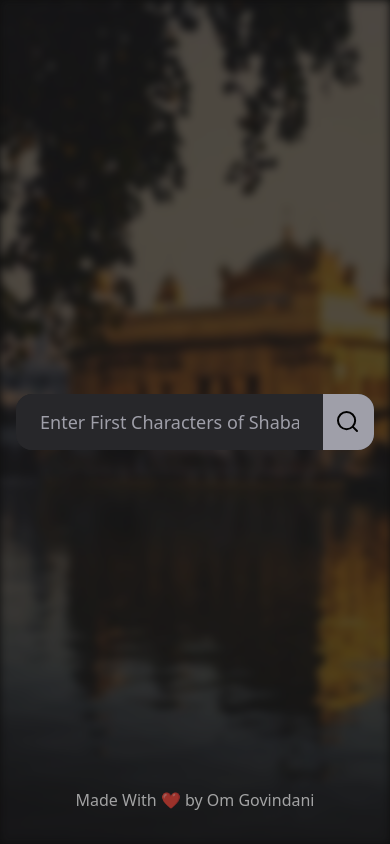
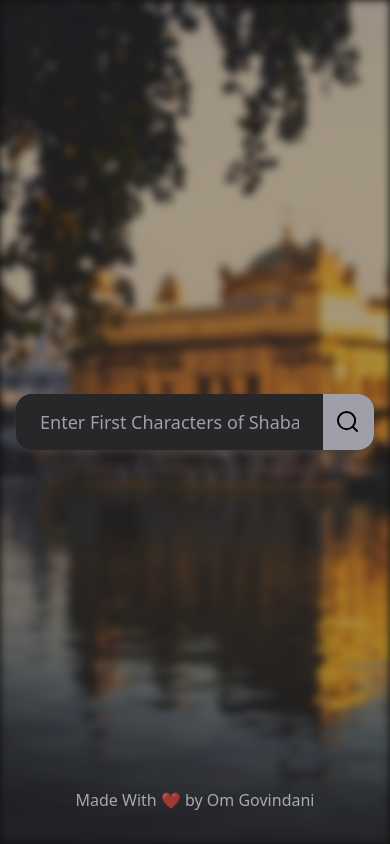
Before and after one commit to Om-Govindani/GurKiBani, a React (Vite) app in the folder frontend/: page / in a window 390 px wide. Built offline with nearby package versions, Linux system fonts and the light colour scheme.

Commit message:
increasing background opacity

```diff
--- a/frontend/src/components/SearchBar.jsx
+++ b/frontend/src/components/SearchBar.jsx
@@ -10,7 +10,6 @@ function SearchBar({ results, setResults }) {
 
   const cleanedQuery = query.trim();
 
-  // ✅ If query is empty, clear results and return
   if (cleanedQuery === "") {
     setResults([]);
     return;
@@ -62,7 +61,7 @@ useEffect(() => {
     <form
       onSubmit={handleSearch}
       className={`w-full max-w-lg bg-zinc-800 h-14 flex transition-all duration-300
-        ${hasResults ? "rounded-t-2xl rounded-b-none " : "rounded-2xl"}`}
+        ${hasResults ? "rounded-t-2xl rounded-b-none " : "rounded-2xl"} shadow-md md:shadow-none shadow-stone-700/60`}
     >
       <input
         type="text"
--- a/frontend/src/index.css
+++ b/frontend/src/index.css
@@ -17,7 +17,7 @@ body {
     background-size: cover;
     background-position: center;
     filter: blur(4px);
-    opacity: 0.3;
+    opacity: 0.7;
     z-index: -1;
     box-sizing : border-box;
   }
```
